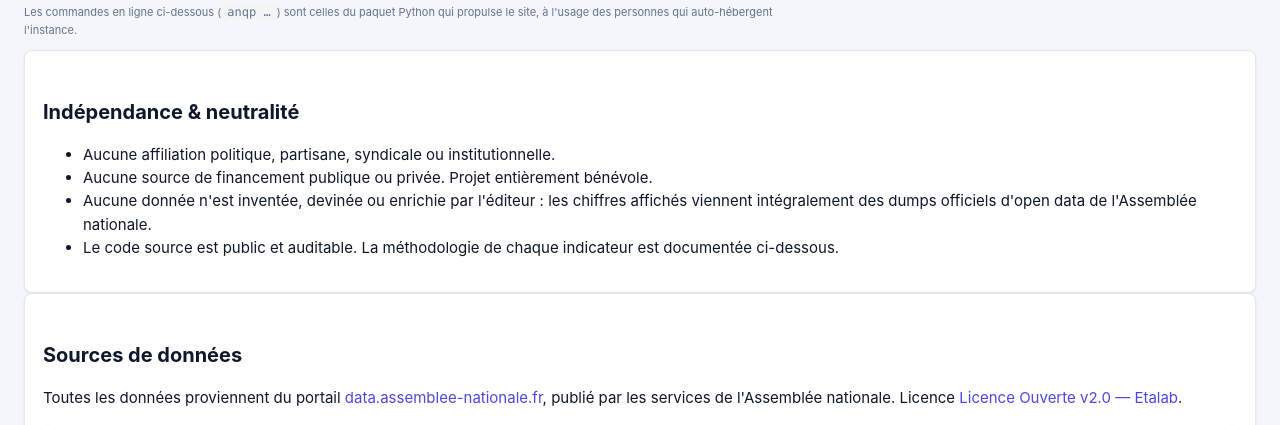
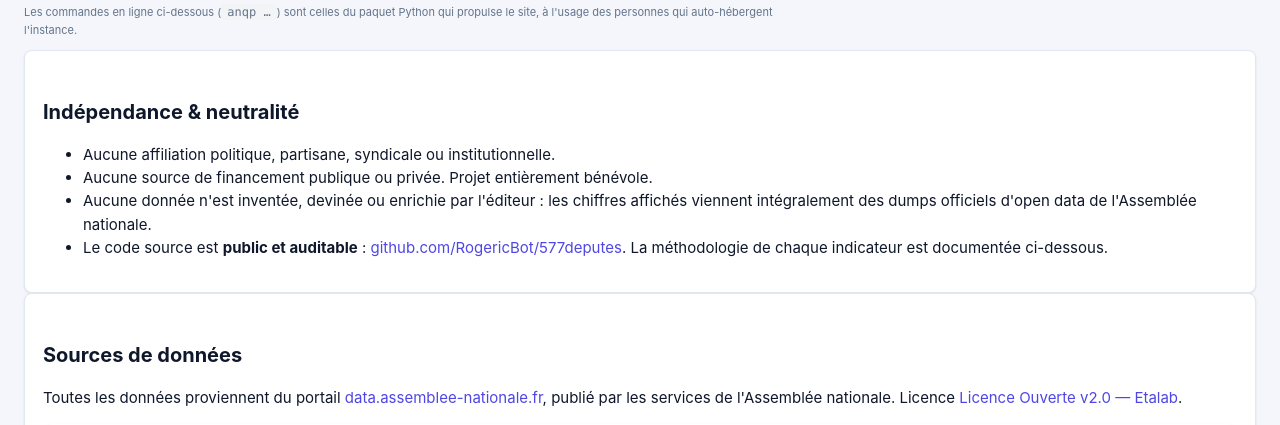
Before and after one commit to RogericBot/577deputes, a FastAPI app: page /a-propos in a window 1280 px wide. Shown: the part 234-659 px from the top of the page. Run offline with FastAPI, Linux system fonts and the light colour scheme; data comes from the database, SQL or seed files in the repository; tables that the repository leaves empty hold one stand-in row (values such as "Sample post").

Commit message:
Ajout des liens vers le dépôt GitHub (code source public)

```diff
--- a/site/src/anqp/web/templates/a_propos.html
+++ b/site/src/anqp/web/templates/a_propos.html
@@ -23,8 +23,9 @@
     <li>Aucune donnée n'est inventée, devinée ou enrichie par l'éditeur :
       les chiffres affichés viennent intégralement des dumps officiels d'open data
       de l'Assemblée nationale.</li>
-    <li>Le code source est public et auditable. La méthodologie de chaque indicateur
-      est documentée ci-dessous.</li>
+    <li>Le code source est <strong>public et auditable</strong> :
+      <a href="https://github.com/RogericBot/577deputes" target="_blank" rel="noopener">github.com/RogericBot/577deputes</a>.
+      La méthodologie de chaque indicateur est documentée ci-dessous.</li>
   </ul>
 </section>
 
@@ -359,8 +360,8 @@
   <ul>
     <li><strong>Stack technique</strong> : Python (FastAPI + SQLite + Jinja2),
       Linux (Ubuntu 24.04), nginx, HTTPS via Let's Encrypt. Le code source
-      n'est pour le moment pas publié — sa publication ouverte est en cours
-      d'évaluation.</li>
+      est ouvert et consultable :
+      <a href="https://github.com/RogericBot/577deputes" target="_blank" rel="noopener">github.com/RogericBot/577deputes</a>.</li>
     <li><strong>Signaler une erreur de calcul, une donnée incorrecte ou
       suggérer une amélioration</strong> : voir le fichier
       <a href="/.well-known/security.txt">/.well-known/security.txt</a>
--- a/site/src/anqp/web/templates/base.html
+++ b/site/src/anqp/web/templates/base.html
@@ -6,7 +6,8 @@
   <title>{% block title %}577députés{% endblock %} — Activité parlementaire · XVIIᵉ législature</title>
   {% set _default_desc = "Explorateur indépendant de l'activité parlementaire : textes, amendements, scrutins et questions de la 17ᵉ législature de l'Assemblée nationale, croisés avec les fiches des 577 députés. Données open data officielles." %}
   {% set page_desc = meta_description | default(_default_desc, true) %}
-  {% set page_url = "https://577deputes.fr" + (request.url.path if request else "/") %}
+  {% set _base = site_base_url | default("https://577deputes.fr", true) %}
+  {% set page_url = _base + (request.url.path if request else "/") %}
   <meta name="description" content="{{ page_desc }}">
   <meta name="robots" content="index, follow">
   <link rel="canonical" href="{{ page_url }}">
@@ -17,7 +18,7 @@
   <meta property="og:title" content="{% block og_title %}577députés — Activité parlementaire · XVIIᵉ législature{% endblock %}">
   <meta property="og:description" content="{{ page_desc }}">
   <meta property="og:url" content="{{ page_url }}">
-  <meta property="og:image" content="https://577deputes.fr/static/og-image.png">
+  <meta property="og:image" content="{{ _base }}/static/og-image.png">
   <meta property="og:image:width" content="1200">
   <meta property="og:image:height" content="630">
   <meta property="og:locale" content="fr_FR">
@@ -26,7 +27,7 @@
   <meta name="twitter:card" content="summary_large_image">
   <meta name="twitter:title" content="577députés — Activité parlementaire · XVIIᵉ législature">
   <meta name="twitter:description" content="{{ page_desc }}">
-  <meta name="twitter:image" content="https://577deputes.fr/static/og-image.png">
+  <meta name="twitter:image" content="{{ _base }}/static/og-image.png">
 
   <link rel="stylesheet" href="/static/style.css">
   <link rel="icon" type="image/svg+xml" href="/static/favicon.svg">
@@ -80,6 +81,7 @@
         — <a href="/a-propos">méthodologie & sources</a>
         · <a href="/mentions-legales">mentions légales</a>
         · <a href="/api/docs">API</a>
+        · <a href="https://github.com/RogericBot/577deputes" target="_blank" rel="noopener">code source</a>
       </p>
       <p class="footer-disclaimer">
         Site indépendant, sans affiliation politique, partisane ou institutionnelle.
--- a/site/src/anqp/web/templates/mentions_legales.html
+++ b/site/src/anqp/web/templates/mentions_legales.html
@@ -96,8 +96,10 @@
   <p>
     La conception du site, son code source, l'agencement des informations
     et les indicateurs dérivés (matrices de cohésion, clusters
-    d'amendements, scores, etc.) sont l'œuvre de l'éditeur. Toute
-    réutilisation de ces éléments doit en mentionner la source
+    d'amendements, scores, etc.) sont l'œuvre de l'éditeur. Le code source
+    est public et consultable :
+    <a href="https://github.com/RogericBot/577deputes" target="_blank" rel="noopener">github.com/RogericBot/577deputes</a>.
+    Toute réutilisation de ces éléments doit en mentionner la source
     (« 577deputes.fr »). Les données brutes sous-jacentes restent, elles,
     librement réutilisables sous Licence Ouverte.
   </p>
```
